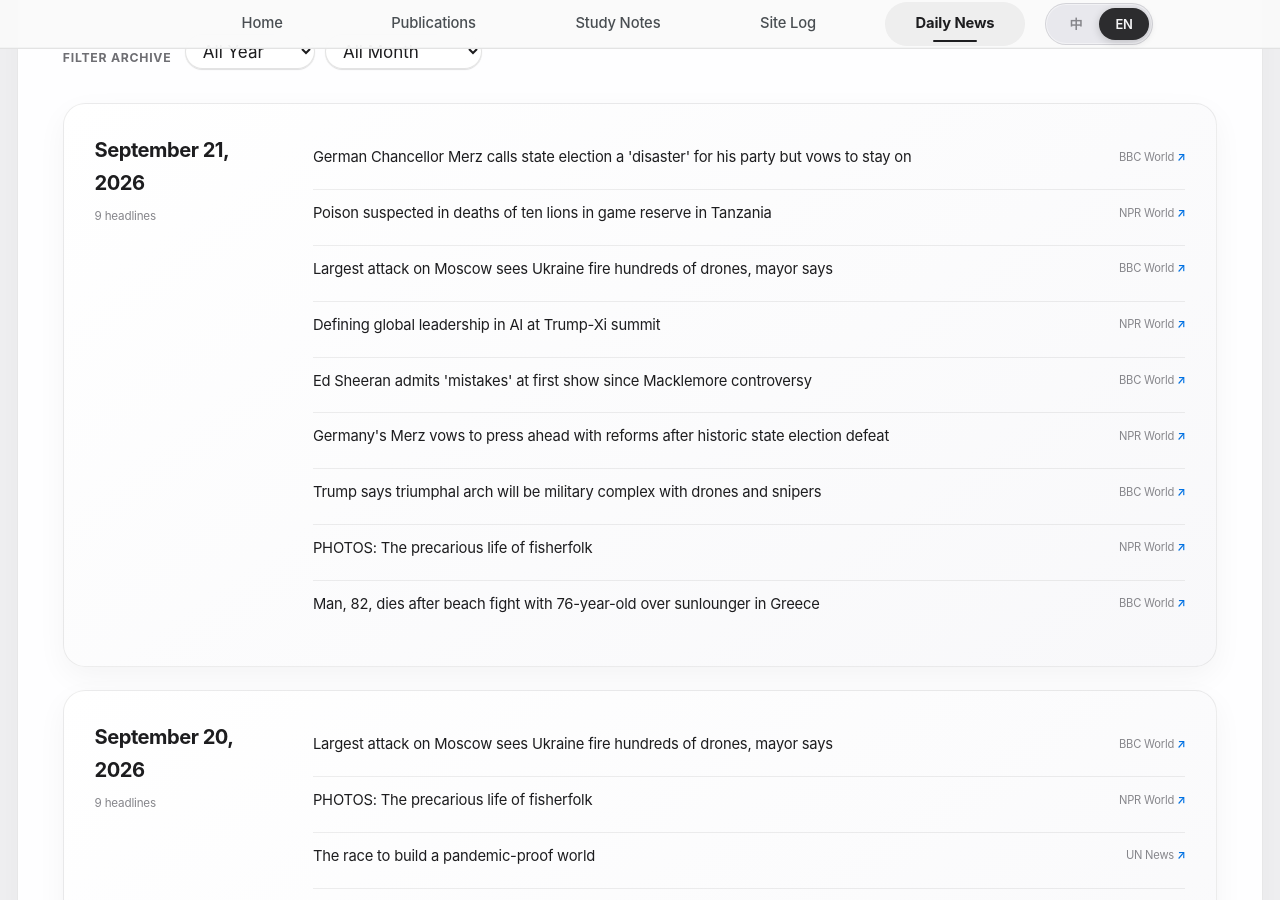
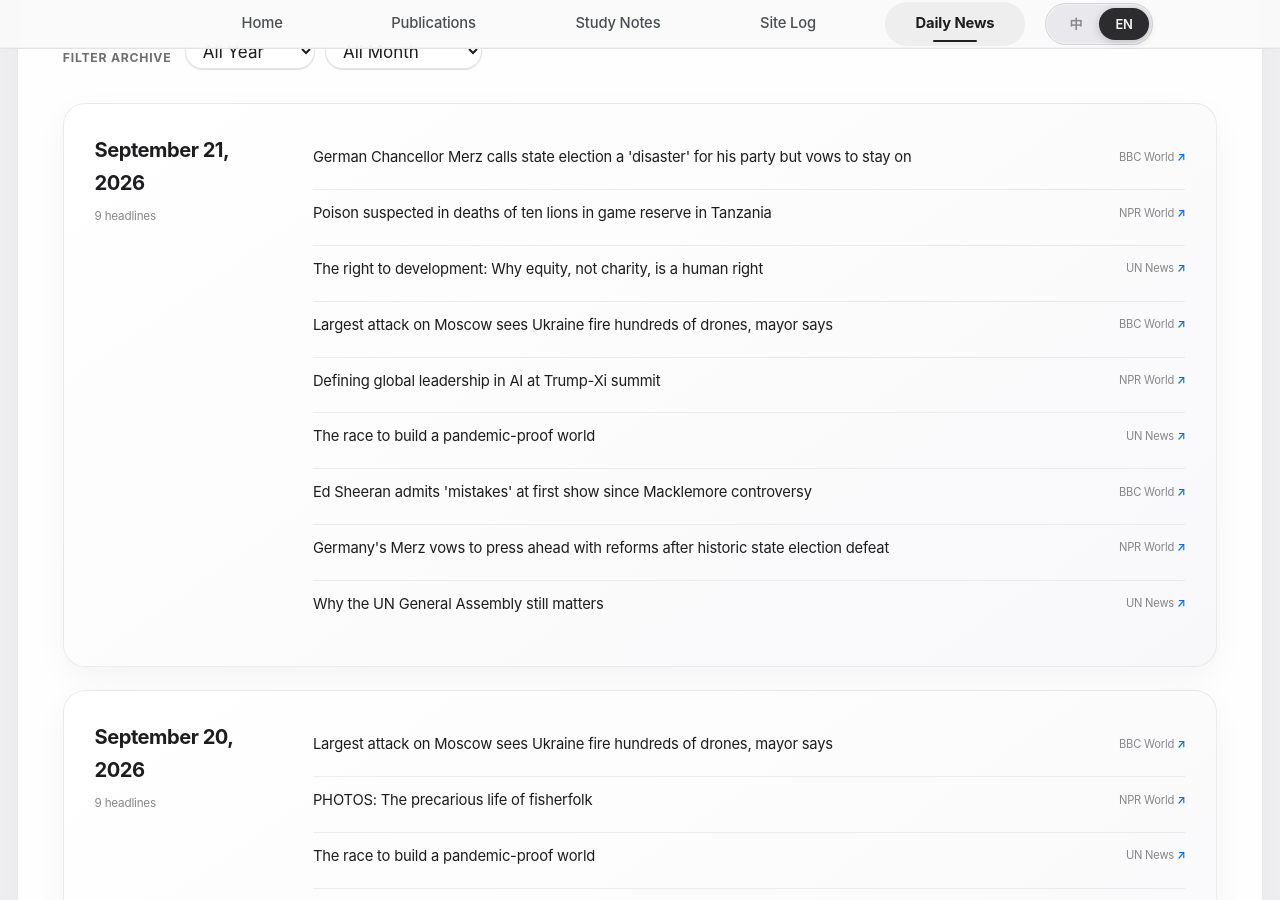
Before and after one commit to HaoxiangLuo/HaoxiangLuo.github.io, a Jekyll site: the page built from _pages/daily-news.html, in a window 1280 px wide and 900 px high, scrolled down 297 px. Built offline with Jekyll 4.4.1, drawn with Linux system fonts in a browser that asks for light colours; a style sheet for code colours, icons or effects is not loaded.

Commit message:
Update daily news 2026-09-21

```diff
--- a/_data/daily_news.json
+++ b/_data/daily_news.json
@@ -1,5 +1,5 @@
 {
-  "updated_at": "2026-09-21T09:24:52+08:00",
+  "updated_at": "2026-09-21T10:25:04+08:00",
   "days": [
     {
       "date": "2026-09-21",
@@ -17,6 +17,12 @@
           "title_zh": "坦桑尼亚野生动物保护区十头狮子疑似中毒身亡"
         },
         {
+          "title": "The right to development: Why equity, not charity, is a human right",
+          "source": "UN News",
+          "url": "https://news.un.org/feed/view/en/story/2026/09/1168367",
+          "title_zh": "发展权：为什么平等而非慈善才是人权"
+        },
+        {
           "title": "Largest attack on Moscow sees Ukraine fire hundreds of drones, mayor says",
           "source": "BBC World",
           "url": "https://www.bbc.co.uk/news/articles/c34gdjk1ne8yo?at_medium=RSS&at_campaign=rss",
@@ -27,6 +33,12 @@
           "source": "NPR World",
           "url": "https://www.npr.org/2026/09/20/nx-s1-5973116/defining-global-leadership-in-ai-at-trump-xi-summit",
           "title_zh": "特习峰会定义人工智能的全球领导地位"
+        },
+        {
+          "title": "The race to build a pandemic-proof world",
+          "source": "UN News",
+          "url": "https://news.un.org/feed/view/en/story/2026/09/1168377",
+          "title_zh": "建立一个抵御大流行病的世界的竞赛"
         },
         {
           "title": "Ed Sheeran admits 'mistakes' at first show since Macklemore controversy",
@@ -41,22 +53,10 @@
           "title_zh": "德国默茨誓言在历史性的州选举失败后继续推进改革"
         },
         {
-          "title": "Trump says triumphal arch will be military complex with drones and snipers",
-          "source": "BBC World",
-          "url": "https://www.bbc.co.uk/news/articles/cqdj4pez00dzo?at_medium=RSS&at_campaign=rss",
-          "title_zh": "特朗普称凯旋门将成为配备无人机和狙击手的军事综合体"
-        },
-        {
-          "title": "PHOTOS: The precarious life of fisherfolk",
-          "source": "NPR World",
-          "url": "https://www.npr.org/2026/09/20/g-s1-143447/photos-fishermen-sea-india",
-          "title_zh": "照片：渔民不稳定的生活"
-        },
-        {
-          "title": "Man, 82, dies after beach fight with 76-year-old over sunlounger in Greece",
-          "source": "BBC World",
-          "url": "https://www.bbc.co.uk/news/articles/cqm27pnyd294o?at_medium=RSS&at_campaign=rss",
-          "title_zh": "希腊82岁男子与76岁男子因日光浴躺椅发生争吵后死亡"
+          "title": "Why the UN General Assembly still matters",
+          "source": "UN News",
+          "url": "https://news.un.org/feed/view/en/story/2026/09/1168361",
+          "title_zh": "为什么联合国大会仍然重要"
         }
       ]
     },
```
